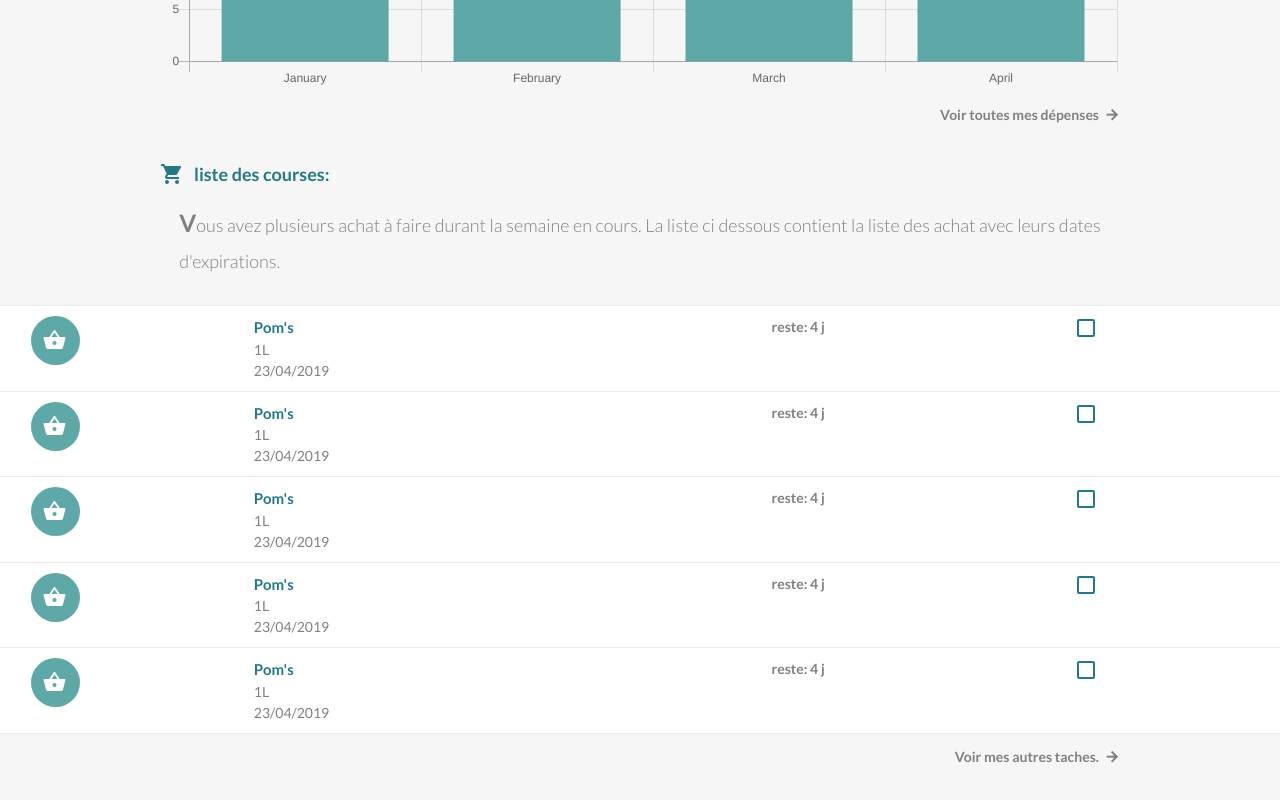
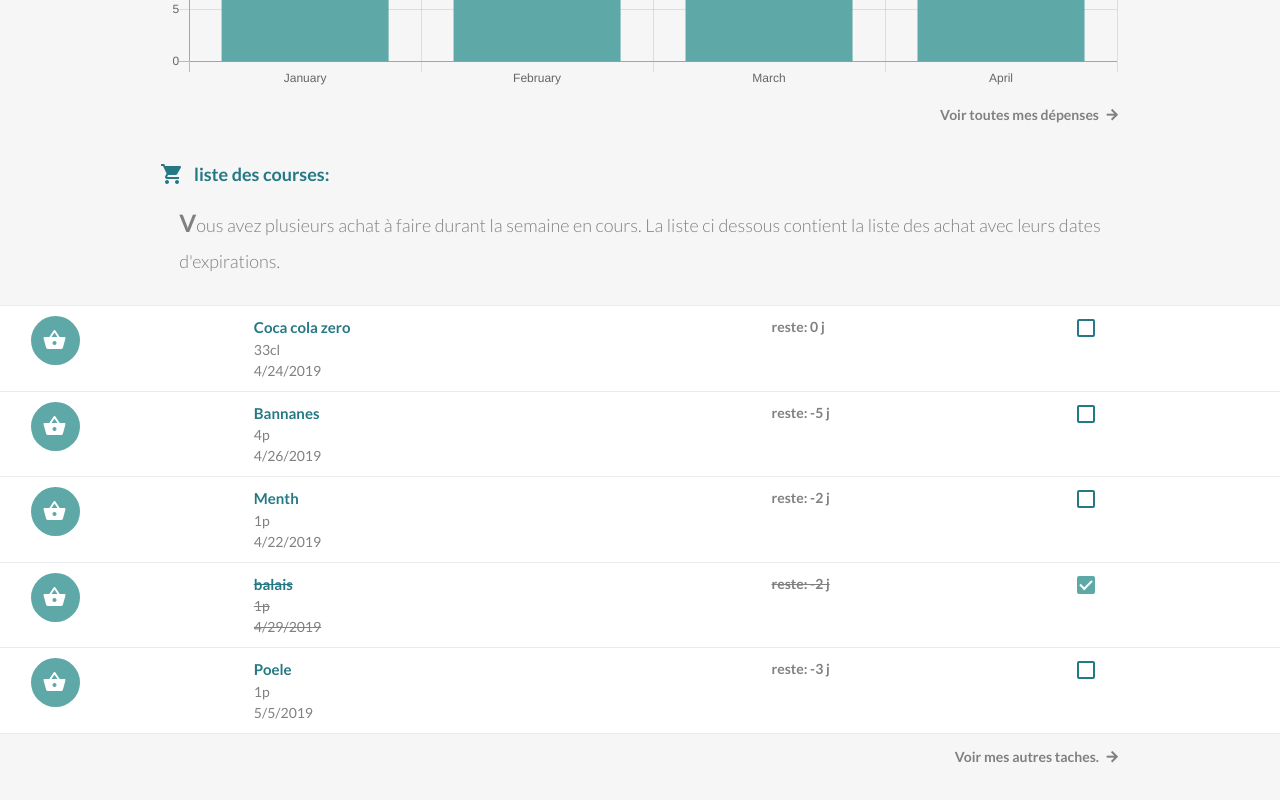
Before and after one commit to saadBoudfor/expenses, an Angular app: page / in a window 1280 px wide. Shown: the part 1339-2139 px from the top of the page. Built offline with nearby package versions, Linux system fonts and the light colour scheme.

Commit message:
007 :  change task-view style when task status change

```diff
--- a/src/app/app.component.html
+++ b/src/app/app.component.html
@@ -59,11 +59,7 @@
 </div>
 
 <div class="list-view">
-  <list-item></list-item>
-  <list-item></list-item>
-  <list-item></list-item>
-  <list-item></list-item>
-  <list-item></list-item>
+  <list-item *ngFor="let task of taskList" [task]="task"></list-item>
 </div>
 
 <div class="container">
--- a/src/app/app.component.ts
+++ b/src/app/app.component.ts
@@ -1,9 +1,50 @@
-import {Component} from '@angular/core';
+import {Component, OnInit} from '@angular/core';
+import {TaskView} from "./global/list-item/TaskView";
 @Component({
   selector: 'app-root',
   templateUrl: './app.component.html',
   styleUrls: ['./app.component.scss']
 })
-export class AppComponent{
+export class AppComponent implements OnInit {
+  taskList: TaskView[];
 
+  ngOnInit(): void {
+    this.taskList = [
+      {
+        icon: 'shopping_basket',
+        title: 'Coca cola zero',
+        date: new Date(2019, 3, 24),
+        quantity: '33cl',
+        isChecked: false
+      },
+      {
+        icon: 'shopping_basket',
+        title: 'Bannanes',
+        date: new Date(2019, 3, 26),
+        quantity: '4p',
+        isChecked: false
+      },
+      {
+        icon: 'shopping_basket',
+        title: 'Menth',
+        date: new Date(2019, 3, 22),
+        quantity: '1p',
+        isChecked: false
+      },
+      {
+        icon: 'shopping_basket',
+        title: 'balais',
+        date: new Date(2019, 3, 29),
+        quantity: '1p',
+        isChecked: true
+      },
+      {
+        icon: 'shopping_basket',
+        title: 'Poele',
+        date: new Date(2019, 4, 5),
+        quantity: '1p',
+        isChecked: false
+      }
+    ];
+  }
 }
--- a/src/app/global/checkbox/checkbox.component.html
+++ b/src/app/global/checkbox/checkbox.component.html
@@ -3,7 +3,9 @@
   <input [ngStyle]="{'width': size, 'height': size}"
          type="checkbox"
          [(ngModel)]="isChecked"
-         (change)="checkValue(isChecked)" />
+         value="{{isChecked}}"
+         (change)="checkValue(isChecked)"/>
+
   <span>
     <ng-content></ng-content>
   </span>
--- a/src/app/global/checkbox/checkbox.component.ts
+++ b/src/app/global/checkbox/checkbox.component.ts
@@ -8,10 +8,12 @@ import {Component, OnInit, Input, Output, EventEmitter} from '@angular/core';
 export class CheckboxComponent implements OnInit {
   @Input()
   public size: string;
+
+  @Input()
   public isChecked: string;
 
   @Output()
-  public checked = new  EventEmitter<boolean>();
+  public checked = new EventEmitter<boolean>();
 
   constructor() {
   }
@@ -19,7 +21,7 @@ export class CheckboxComponent implements OnInit {
   ngOnInit() {
   }
 
-  checkValue(event: any){
+  checkValue(event: any) {
     this.checked.emit(event);
   }
 }
--- /dev/null
+++ b/src/app/global/list-item/TaskView.ts
@@ -0,0 +1,12 @@
+/**
+ * Created by sboudfor on 25/04/2019.
+ */
+
+export class TaskView {
+  icon: string;
+  title: string;
+  quantity: string;
+  date: Date;
+  isChecked: boolean;
+  deadLine?: number;
+}
--- a/src/app/global/list-item/list-item.component.html
+++ b/src/app/global/list-item/list-item.component.html
@@ -1,18 +1,18 @@
 <div class="card row">
   <div class="column col-2-sm">
     <div class="circle">
-      <i class="material-icons">shopping_basket</i>
+      <i class="material-icons">{{task?.icon}}</i>
     </div>
   </div>
   <div class="column col-5-sm">
-    <div class="title" [ngClass]="{'line-through': isChecked}">Pom's</div>
-    <div class="sub-title" [ngClass]="{'line-through': isChecked}">1L</div>
-    <div class="sub-title" [ngClass]="{'line-through': isChecked}">23/04/2019</div>
+    <div class="title" [ngClass]="{'line-through': task.isChecked}">{{task?.title}}</div>
+    <div class="sub-title" [ngClass]="{'line-through': task.isChecked}">{{task?.quantity}}</div>
+    <div class="sub-title" [ngClass]="{'line-through': task.isChecked}">{{task?.date.toLocaleDateString()}}</div>
   </div>
-  <div class="column additional-information col-3-sm" [ngClass]="{'line-through': isChecked}">
-      reste: 4 j
+  <div class="column additional-information col-3-sm" [ngClass]="{'line-through': task.isChecked}">
+    {{'reste:   ' + task?.deadLine + ' j'}}
   </div>
   <div class="column col-1-sm">
-   <checkbox (checked)="onChecked($event)"></checkbox>
+   <checkbox (checked)="onChecked($event)" [isChecked]="task.isChecked"></checkbox>
   </div>
 </div>
--- a/src/app/global/list-item/list-item.component.ts
+++ b/src/app/global/list-item/list-item.component.ts
@@ -1,4 +1,5 @@
-import {Component, OnInit} from '@angular/core';
+import {Component, OnInit, Input} from '@angular/core';
+import {TaskView} from "./TaskView";
 
 @Component({
   selector: 'list-item',
@@ -7,16 +8,24 @@ import {Component, OnInit} from '@angular/core';
 })
 export class ListItemComponent implements OnInit {
 
-  public isChecked: boolean;
+  @Input()
+  public task: TaskView;
 
   constructor() {
   }
 
   ngOnInit() {
+    if (this.task) {
+      const diff = new Date().getTime() - this.task.date.getTime();
+      const deadLine = new Date(diff).getDay();
+      this.task.deadLine = (diff < 0) ? (deadLine * -1) : deadLine;
+      console.log(diff);
+      console.log(this.task.date);
+    }
   }
 
   onChecked(isChecked: boolean) {
-    this.isChecked = isChecked;
+    this.task.isChecked = isChecked;
   }
 
 
--- a/src/styles.scss
+++ b/src/styles.scss
@@ -22,7 +22,6 @@ body, html {
 div.list-view {
   border-bottom: 1px solid $grey-color;
 }
-
 /* Ripple effect */
 .ripple {
   background-position: center;
```
Also changed, not shown: src/app/global/list-item/Task.ts (deleted, +0 -14 lines).
